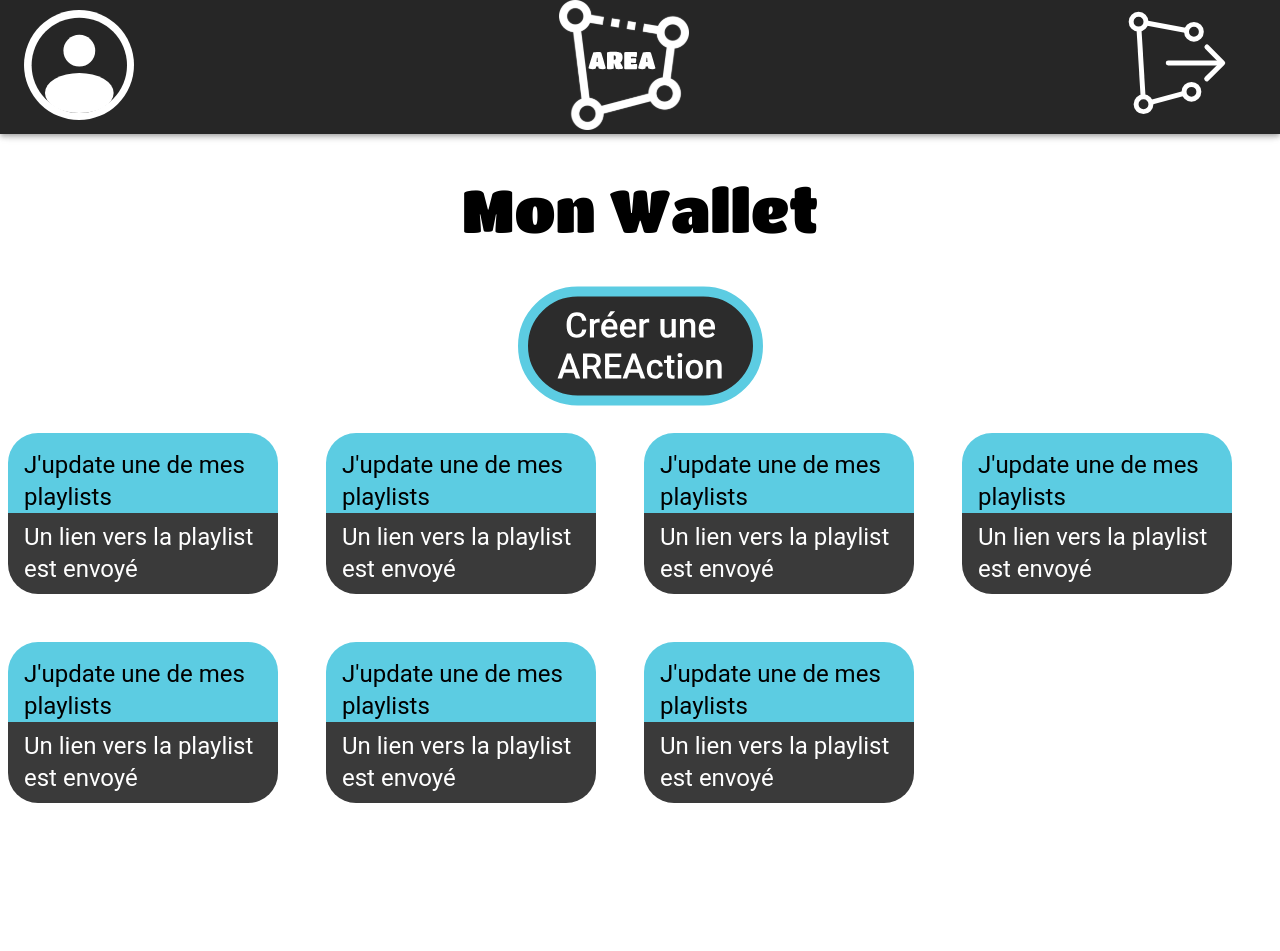
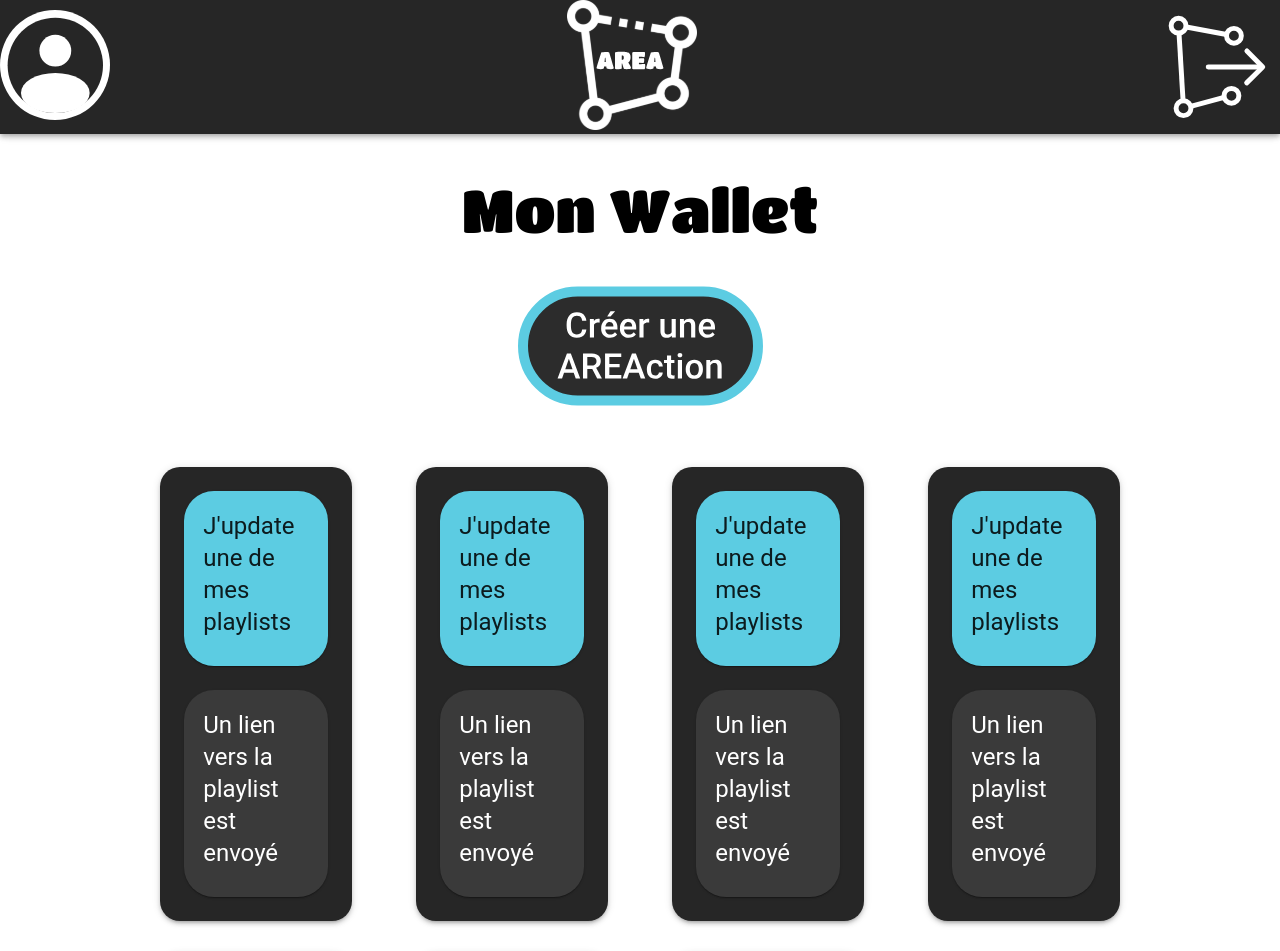
Before and after one commit to ErwanSimonetti/Area, a React (Create React App) app in the folder web/web-app/: page /wallet in a window 1280 px wide. Shown: the top 951 px of the page. Before the commit the page ends 827 px from the top, so only its background shows below. Built offline with nearby package versions, Linux system fonts and the light colour scheme.

Commit message:
feat(wallet): centered cards in wallet navbar: corrected navbar

```diff
--- a/web/web-app/src/Components/Cards.js
+++ b/web/web-app/src/Components/Cards.js
@@ -1,32 +1,47 @@
 import * as React from 'react'
 import Card from '@mui/material/Card'
-import Box from '@mui/material/Box'
-import CardMedia from '@mui/material/CardMedia'
 import './style.css'
 import { Typography, Grid } from '@mui/material'
 
-const commonStyles = {
-    bgcolor: 'background.paper',
+const topCard = {
+    bgcolor: '#5CCCE2',
     borderColor: 'text.primary',
     m: 3,
-    background: 'linear-gradient(180deg, #5CCCE2 50%, #3A3A3A 50%)',
+    padding: '10%',
     borderRadius: '30px'
+}
+const btmCard = {
+    bgcolor: '#3A3A3A',
+    borderColor: 'text.primary',
+    m: 3,
+    padding: '10%',
+    borderRadius: '30px'
+}
+const parentCard = {
+    bgcolor: '#262626',
+    borderRadius: '20px',
+    boxShadow: 3
 }
 
 export function AREACard ({ cards }) {
     return (
-            <Grid container spacing={ 2 } >
-                {cards.map((card, index) => (
-                    <Grid item key={index} xs={12} sm={3} md={2.5} sx={{ ...commonStyles }}>
+        <Grid container spacing={4} sx={{ padding: '0 10%', width: '100%', marginLeft: '0px', marginTop: '10px' }}>
+            {cards.map((card, index) => (
+                < Grid item key={index} xs={12} sm={4} lg={3} style={{ paddingRight: '32px' }}>
+                    <Card sx={{ ...parentCard }}>
+                    <Card sx={{ ...topCard }}>
                         <Typography gutterBottom variant="h5">
                             {card.action}
                         </Typography>
+                    </Card>
+                    <Card sx={{ ...btmCard }}>
                         <Typography gutterBottom variant="h5" color={'white'}>
                             {card.reaction}
                         </Typography>
-                    </Grid>
-                ))
-            }
+                    </Card>
+                    </Card>
+                </Grid>
+            ))}
         </Grid>
     )
 }
--- a/web/web-app/src/Components/Navbar.js
+++ b/web/web-app/src/Components/Navbar.js
@@ -34,29 +34,23 @@ export default function NavBar () {
 
     return (
         <StyledAppBar position='sticky'>
-            <Toolbar>
             <Box style={{ display: 'flex', justifyContent: 'space-between', alignItems: 'center' }}>
-                    <Box className="navItem">
-                        {/* <Button component={Link} to="/wallet" > */}
+                <Box >
                     <Link href='/wallet'>
+                        <AccountIcon/>
+                    </Link>
+                </Box>
                 <Box >
-                                    <AccountIcon/>
+                    <Link href="/">
+                        <AREALogo/>
+                    </Link>
                 </Box>
-                            </Link>
-                        {/* </Button> */}
-                        <Link href="/">
                 <Box >
-                                <AREALogo/>
-                            </Box>
-                        </Link>
                     <Button onClick={handleLogout}>
-                            <Box >
                         <LogoutIcon/>
-                            </Box>
                     </Button>
                 </Box>
             </Box>
-            </Toolbar>
         </StyledAppBar>
     )
 }
```
Also changed, not shown: web/web-app/src/Components/Wallet.js (+3 -4 lines). Lines whose indentation alone changed are shown as unchanged.
